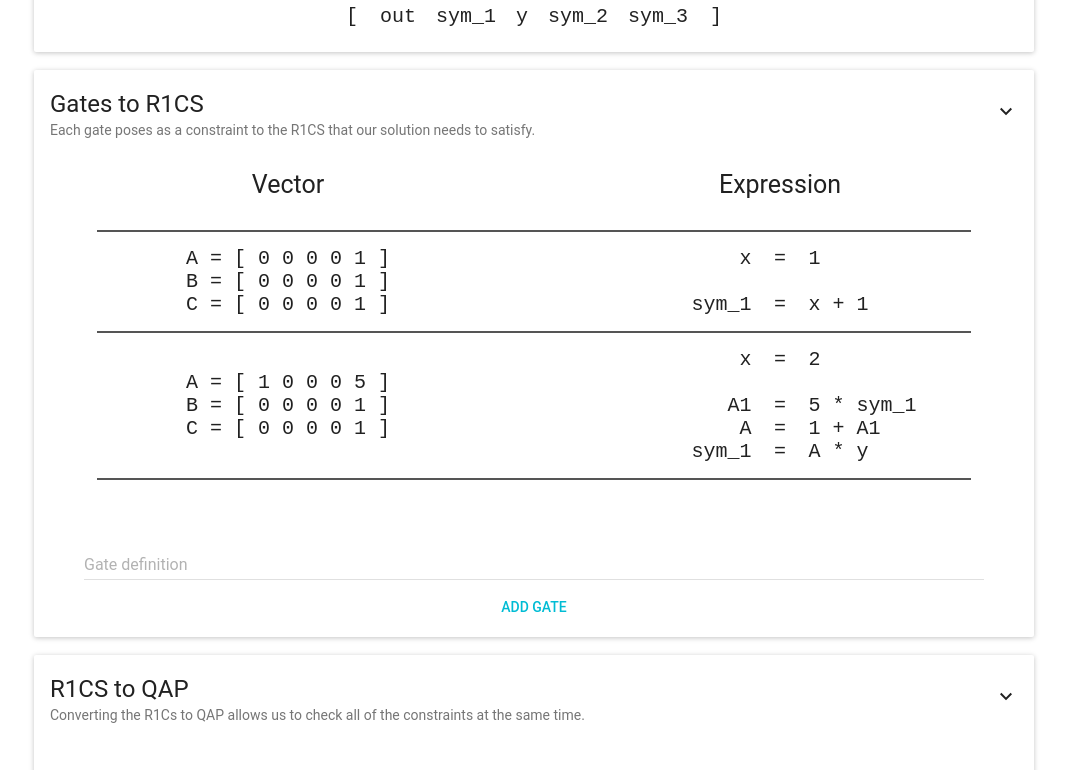
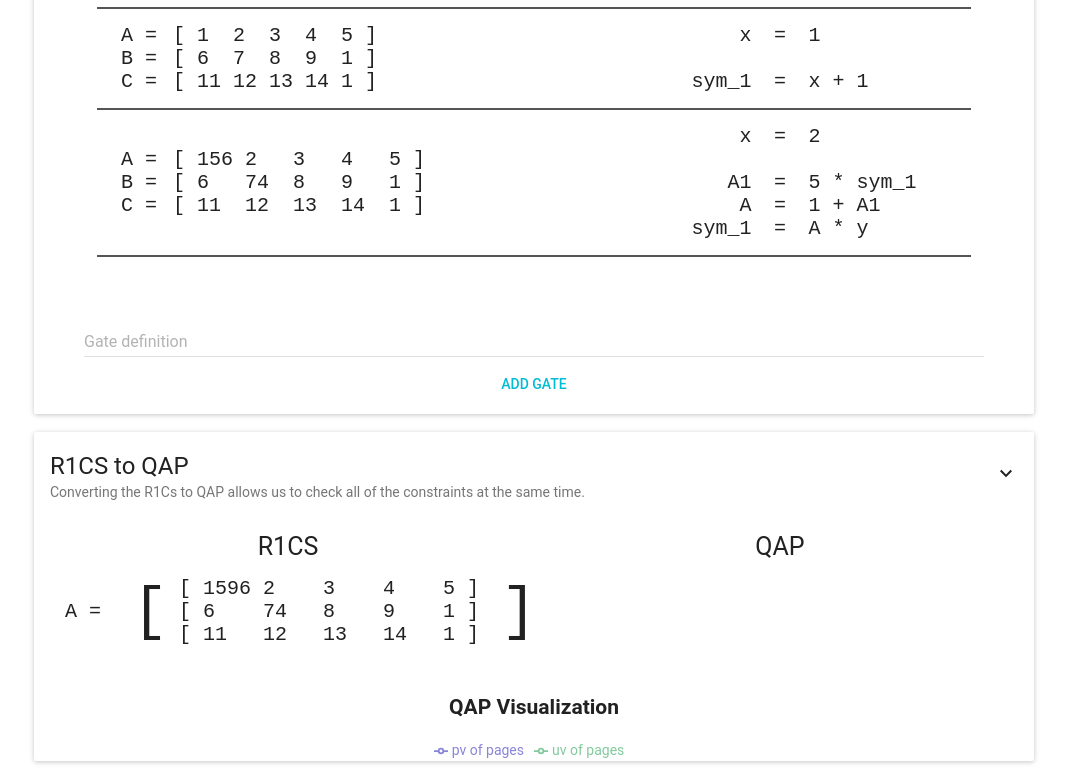
Before and after one commit to kendricktan/qap-wapp, a React (Create React App) app: page / in a window 1280 px wide. Shown: the part 740-1510 px from the top of the page, without its empty margins (106-1173 px from the left). Built offline with nearby package versions, Linux system fonts and the light colour scheme.

Commit message:
pretty matrix

```diff
--- a/package.json
+++ b/package.json
@@ -8,8 +8,7 @@
     "react-dom": "^16.1.1",
     "react-flexbox-grid": "^2.0.0",
     "react-scripts": "1.0.17",
-    "react-sortable-hoc": "^0.6.8",
-    "recharts": "^1.0.0-beta.2"
+    "react-sortable-hoc": "^0.6.8"
   },
   "scripts": {
     "start": "react-scripts start",
--- a/src/App.js
+++ b/src/App.js
@@ -9,6 +9,16 @@ import logo from './assets/logo.svg';
 import TextField from 'material-ui/TextField';
 import { LineChart, Line, XAxis, YAxis, CartesianGrid, Tooltip, Legend, ResponsiveContainer } from 'recharts';
 import "./styles/app.css"
+
+const data = [
+  { name: 'Page A', uv: 4000, pv: 2400, amt: 2400 },
+  { name: 'Page B', uv: 3000, pv: 1398, amt: 2210 },
+  { name: 'Page C', uv: 2000, pv: 9800, amt: 2290 },
+  { name: 'Page D', uv: 2780, pv: 3908, amt: 2000 },
+  { name: 'Page E', uv: 1890, pv: 4800, amt: 2181 },
+  { name: 'Page F', uv: 2390, pv: 3800, amt: 2500 },
+  { name: 'Page G', uv: 3490, pv: 4300, amt: 2100 },
+];
 
 // Prevents browser from selecting text
 // When reorganizing mappings
@@ -23,18 +33,23 @@ const noSelectStyle = {
   cursor: 'pointer'
 }
 
-const data = [
-  { name: 'Page A', uv: 4000, pv: 2400, amt: 2400 },
-  { name: 'Page B', uv: 3000, pv: 1398, amt: 2210 },
-  { name: 'Page C', uv: 2000, pv: 9800, amt: 2290 },
-  { name: 'Page D', uv: 2780, pv: 3908, amt: 2000 },
-  { name: 'Page E', uv: 1890, pv: 4800, amt: 2181 },
-  { name: 'Page F', uv: 2390, pv: 3800, amt: 2500 },
-  { name: 'Page G', uv: 3490, pv: 4300, amt: 2100 },
-];
+const vectorDisplayStyle = {
+  textAlign: 'center',
+  fontSize: '20px',
+  fontFamily: 'monospace',
+  whiteSpace: 'pre-wrap'
+}
 
-const displayVector = (v) => {
-  return v.reduce((acc, s) => acc + s + ' ', '[ ') + ']'
+const displayVector = (v, spacingNo=1) => {
+  return v.reduce((acc, s) => acc + s + ' '.repeat(spacingNo - (s+'').length + 1), '[ ').slice(0, -spacingNo) + ' ]'
+}
+
+const displayMatrix = (m) => {
+  // Pretify vectors to have the same spacing
+  // Gets max digit length
+  const mdl = m.reduce((a, v) => Math.max(a, v.reduce((b, s) => Math.max(b, (s+'').length), 1)), 1)
+
+  return m.reduce((acc, s) => acc + '\n' + displayVector(s, mdl), '').slice(1)
 }
 
 const displayEquation = (a, b) => {
@@ -46,12 +61,6 @@ const displayEquation = (a, b) => {
       <Col xs={4} style={{ textAlign: 'left' }}>{b}</Col>
     </Row>
   )
-}
-
-const vectorDisplayStyle = {
-  textAlign: 'center',
-  fontSize: '20px',
-  fontFamily: 'monospace'
 }
 
 class FlattenCard extends Component {
@@ -174,9 +183,16 @@ class GatesToR1CSCard extends Component {
           <hr />
           <Row middle="xs" style={vectorDisplayStyle}>
             <Col xs={6}>
-              A = {displayVector([0, 0, 0, 0, 1])}<br />
-              B = {displayVector([0, 0, 0, 0, 1])}<br />
-              C = {displayVector([0, 0, 0, 0, 1])}<br />
+              <Row>
+                <Col xs={3} style={{textAlign: 'right'}}>
+                  A =<br/>
+                  B =<br/>
+                  C =<br/>
+                </Col>
+                <Col xs={9} style={{textAlign: 'left'}}>
+                  { displayMatrix([[1,2,3,4,5],[6,7,8,9,10],[11,12,13,14,15]]) }
+                </Col>
+              </Row>
             </Col>
             <Col xs={6}>
               {displayEquation('x', '1')} <br />
@@ -186,9 +202,16 @@ class GatesToR1CSCard extends Component {
           <hr />
           <Row middle="xs" style={vectorDisplayStyle}>
             <Col xs={6}>
-              A = {displayVector([1, 0, 0, 0, 5])}<br />
-              B = {displayVector([0, 0, 0, 0, 1])}<br />
-              C = {displayVector([0, 0, 0, 0, 1])}<br />
+              <Row>
+                <Col xs={3} style={{textAlign: 'right'}}>
+                  A =<br/>
+                  B =<br/>
+                  C =<br/>
+                </Col>
+                <Col xs={9} style={{textAlign: 'left'}}>
+                  { displayMatrix([[156,2,3,4,5],[6,74,8,9,10],[11,12,13,14,15]]) }
+                </Col>
+              </Row>
             </Col>
             <Col xs={6}>
               {displayEquation('x', '2')} <br />
@@ -227,6 +250,24 @@ class R1CSToQAPCard extends Component {
           This transformation is achieved using <i>Lagrange Interpolation</i>. <a href="https://www.youtube.com/watch?v=vAgKE5wvR4Y">You can find out more about Lagrange Interpolation here.</a>
         </CardText>
         <CardText>
+          <Row style={{textAlign: 'center', fontSize: '25px'}}>
+            <Col xs={6}>R1CS</Col>
+            <Col xs={6}>QAP</Col>
+          </Row><br/>
+          <Row style={vectorDisplayStyle}>
+            <Col xs={6}>
+              <Row middle="xs">
+                <Col xs={2}>A =</Col>
+                <Col xs={1} style={{fontSize: '60px', textAlign: 'right'}}>[</Col>
+                <Col xs={8}>
+                  { displayMatrix([[1596,2,3,4,5],[6,74,8,9,10],[11,12,13,14,15]]) }
+                </Col>
+                <Col xs={1} style={{fontSize: '60px', textAlign: 'left'}}>]</Col>
+              </Row>
+            </Col>
+            <Col xs={6}>
+            </Col>
+          </Row>
         </CardText>
         <CardText>
           <Row center="xs">
```
